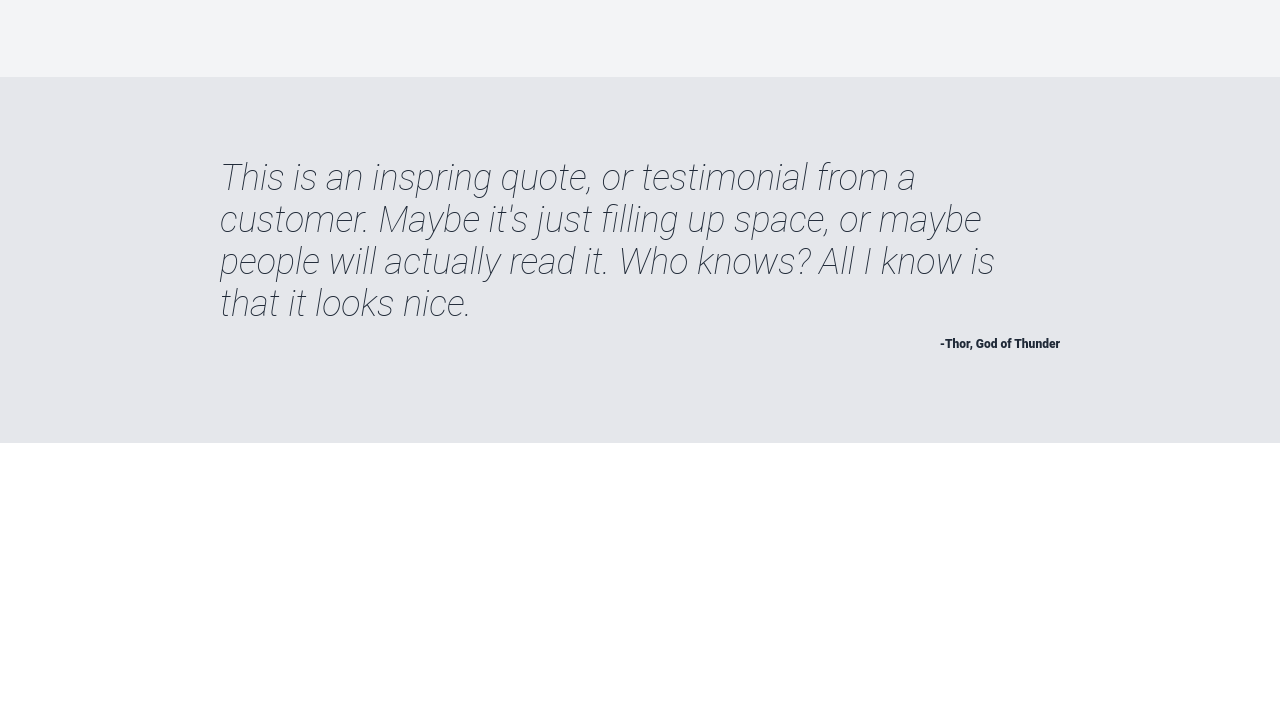
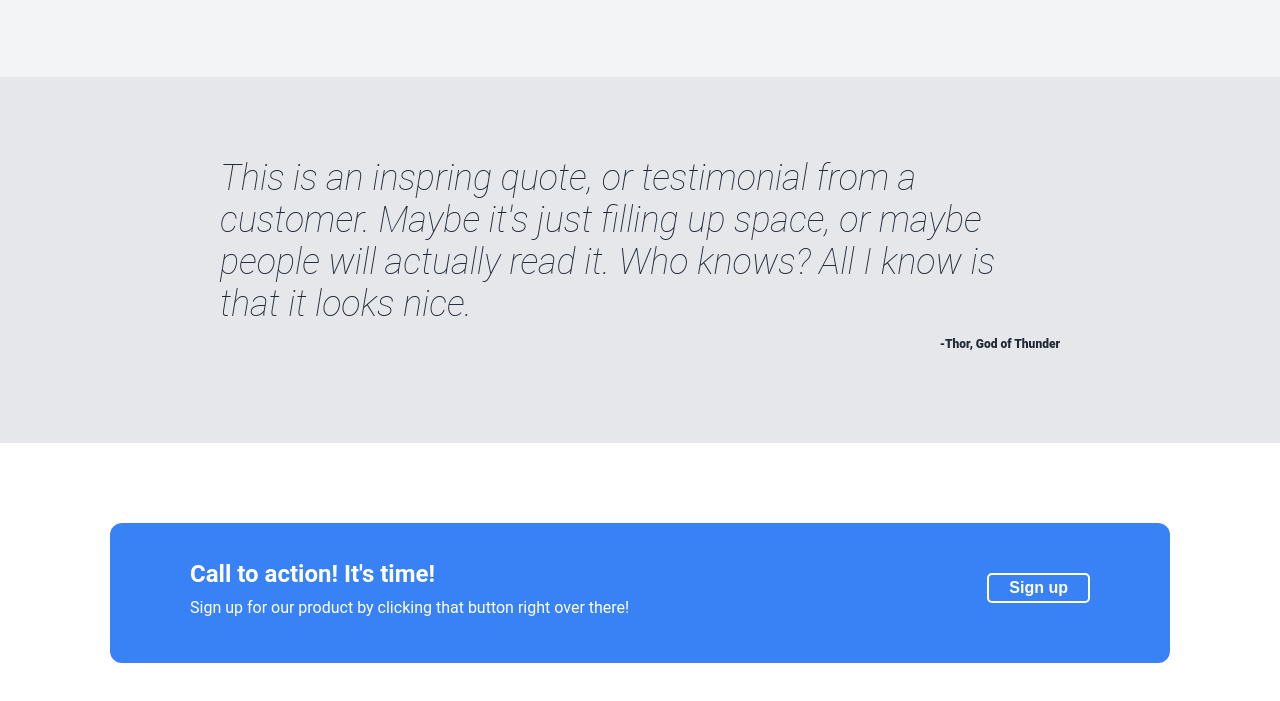
Before and after one commit to thegranduke/odin-landing-page, a plain HTML site: page index.html in a window 1280 px wide. Shown: the part 837-1538 px from the top of the page. Before the commit the page ends 1280 px from the top, so only its background shows below. Drawn offline with Linux system fonts and the light colour scheme.

Commit message:
Create section 4 and correct and create button class for both buttons

```diff
--- a/index.html
+++ b/index.html
@@ -34,7 +34,7 @@
                 and the color is lower contrast
             </p>
 
-            <button>Sign up</button>
+            <button class="button1">Sign up</button>
 
         </div>
 
@@ -101,6 +101,21 @@
 
     <section class="section4">
 
+        <div>
+            <div class="call-to-action-textbox">
+                <div>
+                    <p class="call-to-action">Call to action! It's time!</p>
+                </div>
+                <div>
+                    <p class="call-to-action-text">Sign up for our product by clicking that button right over there!</p>
+                </div>
+            </div>
+
+            <button class="button2">
+                Sign up
+            </button>
+        </div>
+
     </section>
 
     <footer>
--- a/style.css
+++ b/style.css
@@ -67,7 +67,7 @@ nav{
     font-size: 48px;
 }
 
-button{
+.button1{
     background-color: #3882f6;
     font-weight: bold;
     font-size: 16px;
@@ -153,3 +153,55 @@ h2 {
     width: 75%;
 
 }
+
+/* Section 4 styling */
+
+.section4 {
+    display: flex;
+    justify-content: center;
+    align-items: center;
+    padding: 80px;
+    background-color: white;
+}
+
+.section4 > div{
+    display: flex;
+    background-color: #3882F6;
+    justify-content: space-between;
+    align-items: center;
+    padding: 12px;
+    border-radius: 12px;
+    height: 90px;
+    width: 900px;
+    padding-top: 20px;
+    padding-bottom: 30px;
+    padding-left: 80px;
+    padding-right: 80px;
+
+}
+
+
+.call-to-action{
+    font-weight: bold;
+    font-size: 24px;
+    color: white;
+    margin-top:0px;
+    margin-bottom: 10px;
+}
+
+.call-to-action-text{
+    color: white;
+    margin: 0px;
+
+}
+
+.button2{
+    font-weight: bold;
+    font-size: 16px;
+    background-color: #3882F6;
+    color: white;
+    border: 2px solid white;
+    border-radius: 5px;
+    padding: 4px 20px;
+    cursor: pointer;
+}
```
